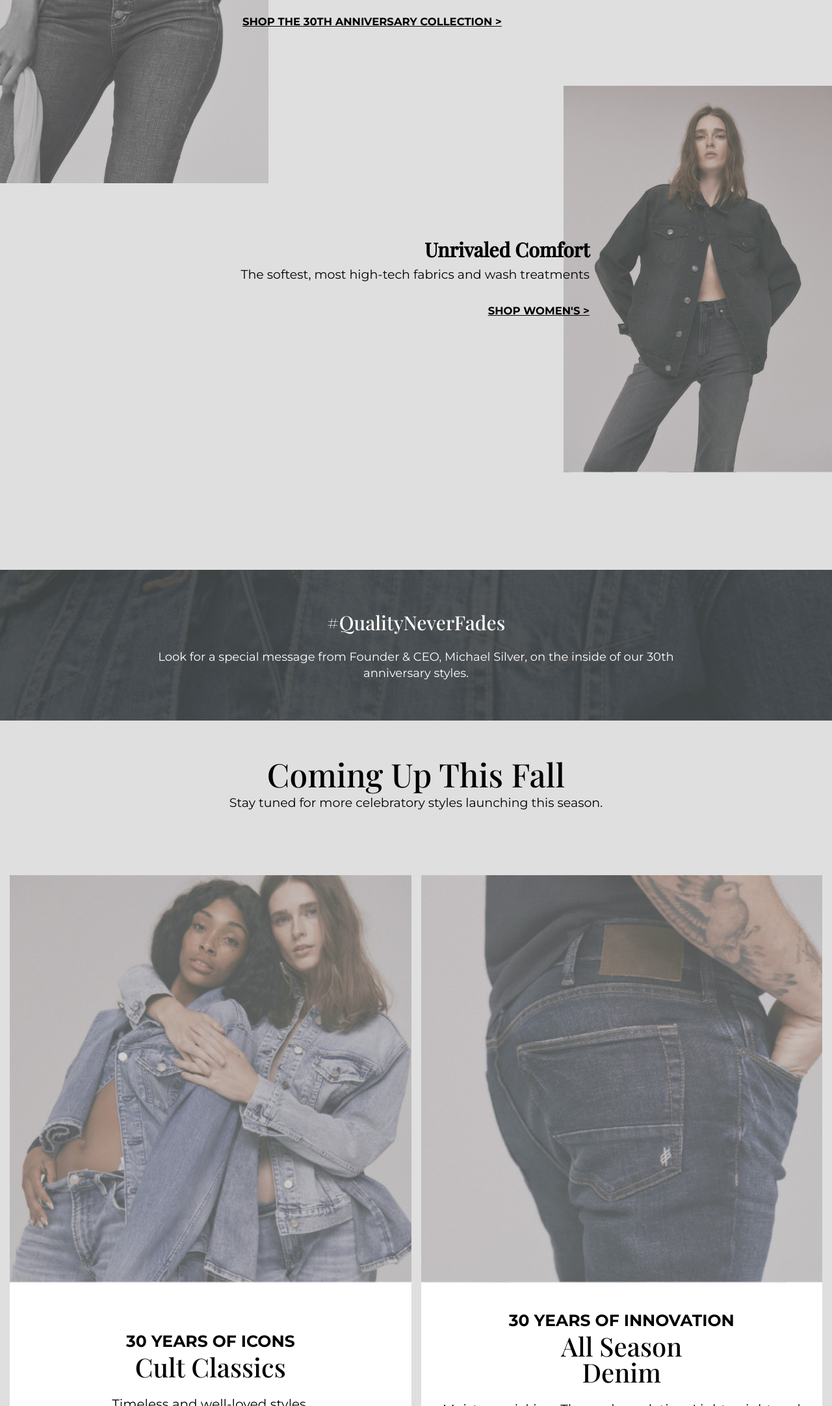
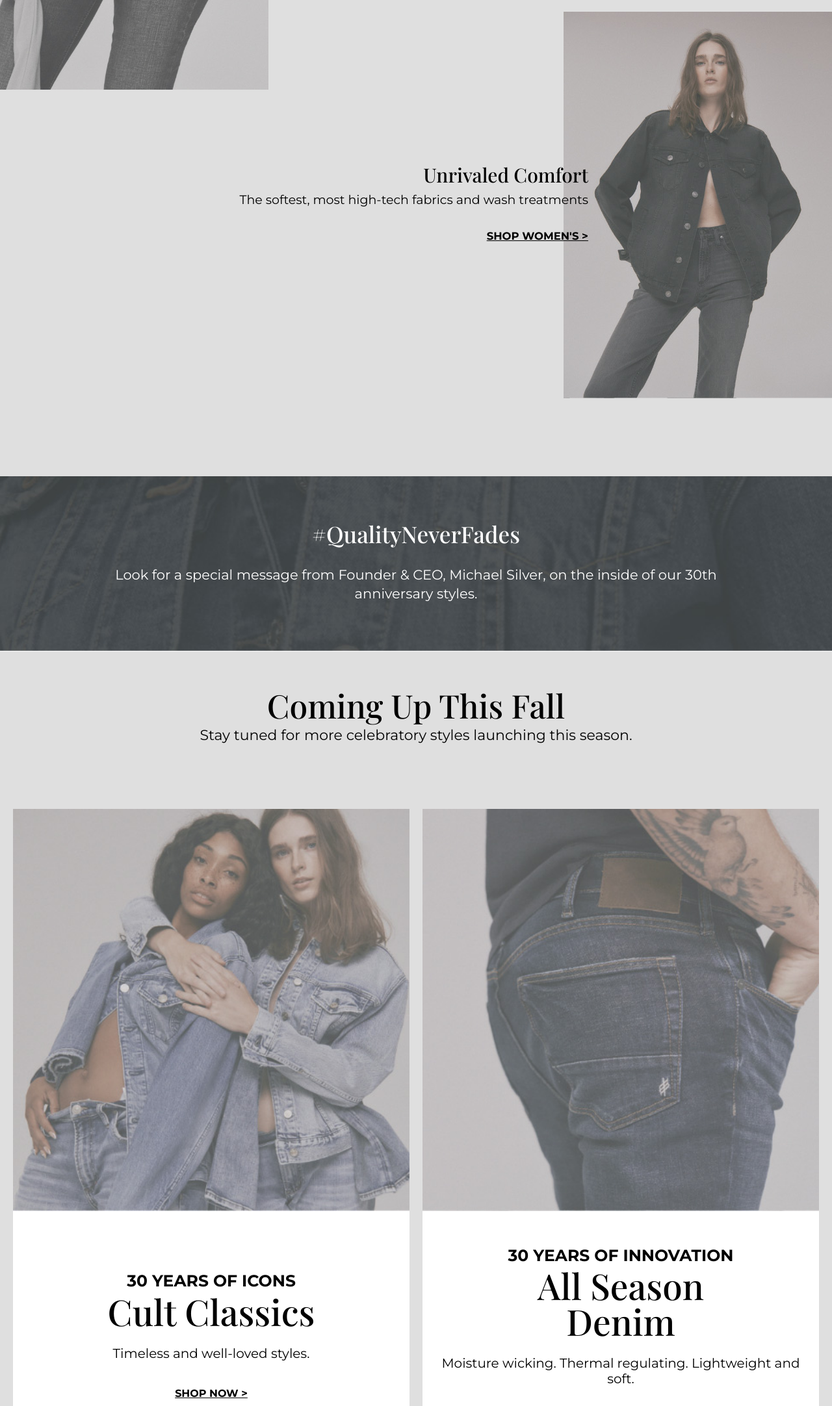
Before and after one commit to lawrence-valerio/take-home-assignment, a plain HTML site: page index.html in a window 1280 px wide. Shown: the part 636-2800 px from the top of the page at 65% size. Drawn offline with nearby package versions, Linux system fonts and the light colour scheme; a web font is replaced by a local one.

Commit message:
Code Cleanup and CSS adjustments

```diff
--- a/index.html
+++ b/index.html
@@ -11,7 +11,7 @@
 
 <body>
   <!-- Hero Section -->
-  <div class="hero" id="hero">
+  <section class="hero" id="hero">
     <h2 class="headline-title">Showcasing our <span class="text-accent">30 years</span> of...</h2>
 
     <div class="craftmanship-container">
@@ -36,25 +36,25 @@
       <div class="comfort-img">
         <img class="img-325" src="images/325px/210803-showcase-mob2.jpg" alt="">
         <img class="img-976" src="images/976px/210803-showcase-tablet-2.jpg" alt="">
-        <img class="img-1920" src="images/1920px/210803-showcase-2.jpg"">
+        <img class="img-1920" src="images/1920px/210803-showcase-2.jpg" alt="">
       </div>
     </div>
-  </div>
+  </section>
 
   <!-- Quality Never Fades Section -->
-  <div class=" quality-never-fades">
-        <div class="quality-description">
-          <p class="quality-headline">#QualityNeverFades</p>
+  <section class=" texture-banner">
+    <div class="texture-container">
+      <h2 class="texture-headline">#QualityNeverFades</h2>
       <p>Look for a special message from Founder & CEO, Michael Silver, on the inside of our 30th anniversary
         styles.
       </p>
     </div>
-      </div>
+  </section>
 
   <!-- Coming Up Section -->
   <section class="coming-up">
     <header class="coming-up-description">
-          <h2 class="accent-title">Coming Up This Fall</h2>
+      <h2 class="headline-title">Coming Up This Fall</h2>
       <p>Stay tuned for more celebratory styles launching this season.</p>
     </header>
 
@@ -86,17 +86,17 @@
   </section>
 
   <!-- Founder Quote Section -->
-      <div class="founder-quote text-accent">
+  <figure class="founder-quote text-accent">
     <img class="img-325" src="images/325px/210803-michael-mob.png" alt="">
     <img class="img-976" src="images/976px/210803-michael-hero-tablet.png" alt="">
     <img class="img-1920" src="images/1920px/210803-michael.png" alt="">
-        <div class="quote">
+    <figcaption class="quote">
       <p>"The brand has evolved in many ways, but throughout the years, we've still stayed true to ourselves. I'm
         really
         proud of that."</p>
       <p class="end-quote">- Michael Silver, Founder & CEO</p>
-        </div>
-      </div>
+    </figcaption>
+  </figure>
 </body>
 
 </html>
--- a/styles.css
+++ b/styles.css
@@ -24,10 +24,12 @@ body {
   text-align: center;
 }
 
+.headline-title,
 .accent-title {
   font-family: var(--title-font);
   line-height: 1.3;
   font-size: 2rem;
+  font-weight: normal;
 }
 
 .img-976,
@@ -35,15 +37,15 @@ body {
   display: none;
 }
 
-/* Hero Area Starts*/
+/* Hero Section Starts*/
 .hero {
   text-align: center;
 }
 
-.headline-title {
+.hero .headline-title {
   font-family: var(--title-font);
   font-size: 2rem;
-  padding: 10% 0;
+  padding: 3rem;
 }
 
 .text-accent {
@@ -89,8 +91,8 @@ body {
   display: none;
 }
 
-/* Quality Never Faces Area Starts */
-.quality-never-fades {
+/* Quality Never Faces Section Starts */
+.texture-banner {
   background: url(images/325px/210803-thirtyyearsyoung-texturebanner-mob.jpg) no-repeat;
   background-size: cover;
   min-height: 35rem;
@@ -99,7 +101,7 @@ body {
   margin-top: 5rem;
 }
 
-.quality-description {
+.texture-container {
   line-height: 1.4;
   padding: 5rem 0;
   min-height: 35rem;
@@ -108,31 +110,31 @@ body {
   justify-content: space-evenly;
 }
 
-.quality-headline {
+.texture-headline {
   font-family: var(--title-font);
   font-size: 3rem;
+  font-weight: normal;
 }
 
-/* Coming up Area Starts */
+/* Coming up Section Starts */
 .coming-up {
-  margin-top: 5rem;
+  margin-top: 0rem;
 }
 
 .coming-up-description {
   font-size: 1.9rem;
-  padding: 0 2rem;
+  padding: 4rem 2rem;
 }
 
-.coming-up-description .accent-title {
+.coming-up-description .headline-title {
   font-size: 3rem;
   padding-bottom: 2.5rem;
 }
 
 .cards-container {
   padding: 0 3rem;
-  margin: 3rem auto;
   display: grid;
-  grid-gap: 3rem;
+  grid-gap: 4rem;
 }
 
 .cards-container img {
@@ -146,7 +148,7 @@ body {
   height: 28rem;
   display: flex;
   flex-direction: column;
-  justify-content: space-between;
+  justify-content: space-evenly;
 }
 
 .card-headline {
@@ -176,12 +178,12 @@ body {
   margin-bottom: 2rem;
 }
 
-/* Founder Quote Area Starts */
+/* Founder Quote Section Starts */
 .founder-quote {
   font-size: 1.8rem;
   padding: 0 5rem;
-  margin-bottom: 6rem;
-  font-weight: 700;
+  margin: 3rem 0 6rem 0;
+  font-weight: bold;
   line-height: 1.5;
 }
 
@@ -196,9 +198,15 @@ body {
 /* Media Queries */
 @media screen and (min-width: 976px) {
 
-  /* Hero Area 976px */
-  .headline-title {
-    font-size: 5rem;
+  /* Hero Section 976px */
+  .hero .headline-title {
+    font-size: 4.5rem;
+    padding: 6rem;
+    font-weight: normal;
+  }
+
+  .hero .accent-title {
+    font-weight: normal;
   }
 
   .img-325 {
@@ -216,13 +224,13 @@ body {
   .craftmanship-description {
     font-size: 1.9rem;
     line-height: 2;
-    right: 4rem;
+    right: 5rem;
   }
 
   .comfort-description {
     font-size: 1.9rem;
     line-height: 2;
-    left: 4rem;
+    left: 3.8rem;
   }
 
   .hero-btn {
@@ -236,46 +244,60 @@ body {
 
   .comfort-container {
     position: relative;
-    bottom: 15rem;
+    bottom: 12rem;
   }
 
-  /* Quality Never Fades Area 976px */
-  .quality-never-fades {
+  /* Quality Never Fades Section 976px */
+  .texture-banner {
     background: url("images/976px/210803-texturebanner-tablet.jpg") no-repeat;
     background-size: cover;
-    min-height: 15rem;
+    min-height: 27rem;
     margin-top: 0;
   }
 
-  .quality-description {
-    min-height: 15rem;
+  .texture-container {
+    min-height: 27rem;
+    justify-content: space-evenly;
   }
 
-  .quality-never-fades p {
-    padding: 1rem 20rem;
+  .texture-headline {
+    font-size: 3.5rem;
   }
 
-  /* Coming Up Area 976px */
+  .texture-banner p {
+    padding: 1rem 15rem;
+    font-size: 2.1rem;
+  }
+
+  /* Coming Up Section 976px */
   .coming-up {
     margin-top: 5rem;
   }
 
-  .coming-up-description .accent-title {
+  .coming-up-description {
+    padding: 0 0;
+  }
+
+  .coming-up-description .headline-title {
     font-size: 5rem;
     font-weight: normal;
     padding-bottom: 0;
   }
 
+  .coming-up-description p {
+    font-size: 2.2rem;
+  }
+
   .cards-container {
     margin-top: 10rem;
     grid-template-columns: repeat(2, 1fr);
-    grid-gap: 1.5rem;
-    padding: 0 1.5rem;
+    grid-gap: 2rem;
+    padding: 0 2rem;
   }
 
   .card-content {
     justify-content: center;
-    height: 35rem;
+    height: 40rem;
   }
 
   .card-headline {
@@ -283,14 +305,14 @@ body {
   }
 
   .card-sub-headline {
-    font-size: 4rem;
+    font-size: 5.5rem;
   }
 
   .card-description {
     font-size: 2rem;
   }
 
-  /* Founder Quote Area 976px */
+  /* Founder Quote Section 976px */
   .founder-quote {
     display: flex;
     flex-direction: row;
@@ -313,15 +335,14 @@ body {
     display: block;
   }
 
-  /* Hero Area 1920px */
-
+  /* Hero Section 1920px */
   .hero {
-    overflow: auto;
+    height: 240rem;
   }
 
-  .headline-title {
+  .hero .headline-title {
     padding: 3%;
-    font-size: 7rem;
+    font-size: 7.4rem;
   }
 
   .hero-btn {
@@ -335,7 +356,7 @@ body {
 
   .craftmanship-description {
     font-size: 2.8rem;
-    right: 8rem;
+    right: 8.9rem;
   }
 
   .comfort-container {
@@ -347,29 +368,29 @@ body {
     left: 6.5rem;
   }
 
-  /* Quality Never Fades Area 1920px */
-  .quality-never-fades {
+  /* Quality Never Fades Section 1920px */
+  .texture-banner {
     background: url("images/1920px/210803-thirtyyearsyoung-texturebanner.jpg") no-repeat;
     background-size: cover;
   }
 
-  .quality-description {
+  .texture-container {
     min-height: 40rem;
     font-size: 2.5rem;
     padding: 5rem 19%;
     line-height: 1.5;
   }
 
-  .quality-headline {
+  .texture-headline {
     font-size: 5rem;
   }
 
-  /* Coming Up Area 1920px */
+  /* Coming Up Section 1920px */
   .coming-up {
     margin-top: 8rem;
   }
 
-  .coming-up-description .accent-title {
+  .coming-up-description .headline-title {
     font-size: 8rem;
   }
 
@@ -406,7 +427,7 @@ body {
     font-size: 1.5rem;
   }
 
-  /* Founder Quote Area 1920px */
+  /* Founder Quote Section 1920px */
   .founder-quote {
     font-size: 3rem;
     padding: 0 17%;
```
Lines whose indentation alone changed are shown as unchanged.
